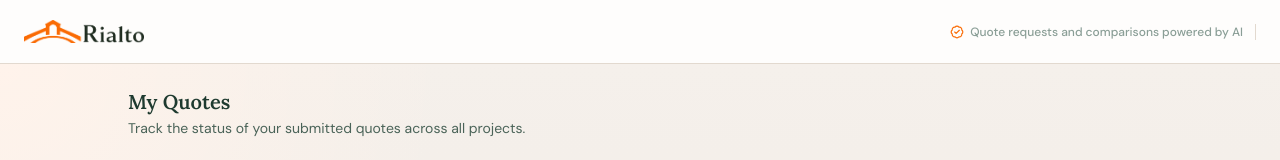
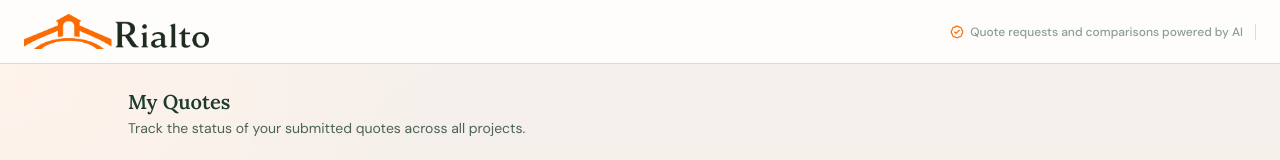
Before and after one commit to UseRialto/rialto-agent, a Next.js app in the folder apps/web/: page /vendor/bids in a window 1280 px wide. Shown: the top 160 px of the page. Built offline with nearby package versions, Linux system fonts and the light colour scheme; no server answers; the database is empty.

Commit message:
Fix full logo display dimensions

```diff
--- a/apps/web/app/vendor/magic-rfq/[token]/page.tsx
+++ b/apps/web/app/vendor/magic-rfq/[token]/page.tsx
@@ -16,7 +16,7 @@ function StatusCard({
     >
       <div className="mx-auto flex min-h-[calc(100vh-5rem)] max-w-2xl items-center">
         <div className="w-full rounded-2xl border bg-white p-8 shadow-sm" style={{ borderColor: '#e2d9cf' }}>
-          <Image src="/Rialto_Full_Logo_CLEAR.png" alt="Rialto" height={38} width={126} className="object-contain" />
+          <Image src="/Rialto_Full_Logo_CLEAR.png" alt="Rialto" height={38} width={196} className="h-[38px] w-auto object-contain" />
           <p className="mt-6 text-xs font-semibold uppercase tracking-[0.2em]" style={{ color: '#8a9e96' }}>Secure Quote Form</p>
           <h1 className="mt-3 text-2xl font-semibold" style={{ color: '#1e3a2f' }}>{title}</h1>
           <p className="mt-2 text-sm" style={{ color: '#4a6358' }}>{body}</p>
--- a/apps/web/components/layout/AppShell.tsx
+++ b/apps/web/components/layout/AppShell.tsx
@@ -19,7 +19,7 @@ export async function AppShell({ children }: { children: React.ReactNode }) {
       <div className="flex flex-1 flex-col overflow-hidden">
         <header className="relative z-50 flex h-16 items-center px-6 backdrop-blur" style={{ background: 'rgba(255,255,255,0.85)', borderBottom: '1px solid #e2d9cf' }}>
           <Link href={isVendor ? '/vendor/projects' : '/contractor/projects'}>
-            <Image src="/Rialto_Full_Logo_CLEAR.png" alt="Rialto" height={36} width={120} className="object-contain" />
+            <Image src="/Rialto_Full_Logo_CLEAR.png" alt="Rialto" height={36} width={185} className="h-9 w-auto object-contain" priority />
           </Link>
           <div className="flex-1" />
           <div className="flex items-center gap-3">
```
